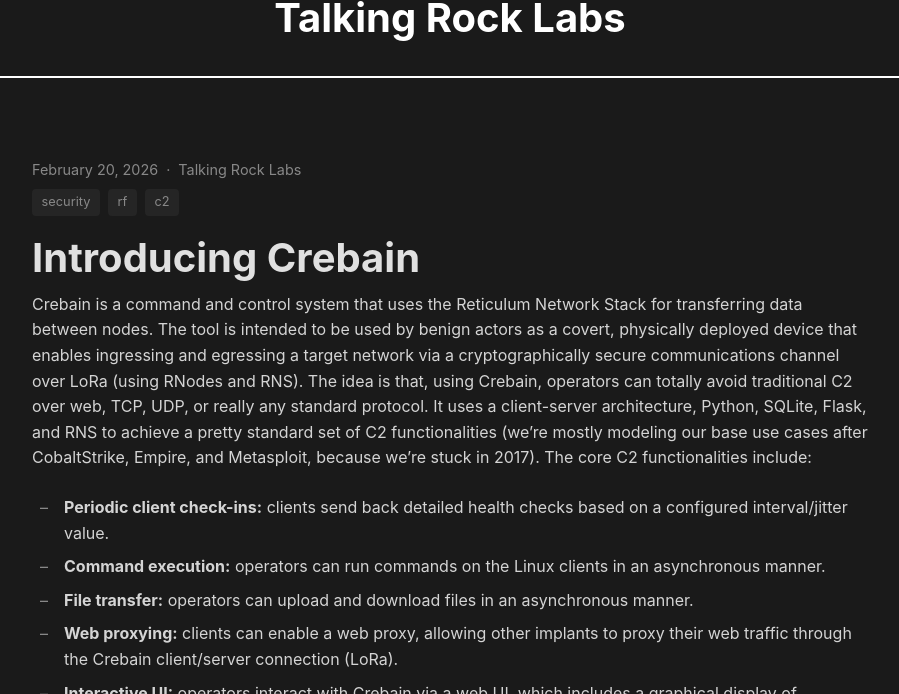
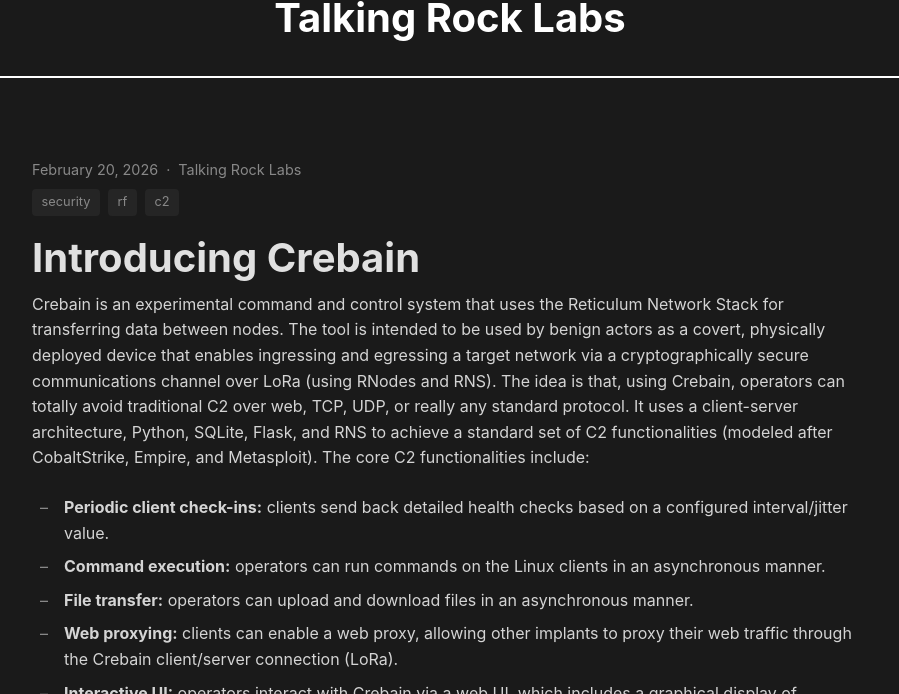
Before and after one commit to TalkingRockLabs/talking-rock-labs-blog, a Jekyll site: the page built from _posts/2025-01-13-introducing-crebain.md, in a window 1280 px wide and 900 px high, cut to the strip 206-900 px from the top of the window. Shown: the whole strip, without its empty margins (190-1089 px from the left). Built offline with Jekyll 4.4.1, drawn with Linux system fonts in a browser that asks for light colours; some of the changed text lies outside the part shown.

```diff
--- a/_posts/2025-01-13-introducing-crebain.md
+++ b/_posts/2025-01-13-introducing-crebain.md
@@ -6,7 +6,7 @@ published: true
 date: 2026-02-20
 ---
 
-Crebain is a command and control system that uses the Reticulum Network Stack for transferring data between nodes. The tool is intended to be used by benign actors as a covert, physically deployed device that enables ingressing and egressing a target network via a cryptographically secure communications channel over LoRa (using RNodes and RNS). The idea is that, using Crebain, operators can totally avoid traditional C2 over web, TCP, UDP, or really any standard protocol. It uses a client-server architecture, Python, SQLite, Flask, and RNS to achieve a pretty standard set of C2 functionalities (we're mostly modeling our base use cases after CobaltStrike, Empire, and Metasploit, because we're stuck in 2017). The core C2 functionalities include:
+Crebain is an experimental command and control system that uses the Reticulum Network Stack for transferring data between nodes. The tool is intended to be used by benign actors as a covert, physically deployed device that enables ingressing and egressing a target network via a cryptographically secure communications channel over LoRa (using RNodes and RNS). The idea is that, using Crebain, operators can totally avoid traditional C2 over web, TCP, UDP, or really any standard protocol. It uses a client-server architecture, Python, SQLite, Flask, and RNS to achieve a standard set of C2 functionalities (modeled after CobaltStrike, Empire, and Metasploit). The core C2 functionalities include:
 
 - **Periodic client check-ins:** clients send back detailed health checks based on a configured interval/jitter value.
 - **Command execution:** operators can run commands on the Linux clients in an asynchronous manner.
@@ -33,7 +33,7 @@ Crebain can also function as a platform for performing standard network penetrat
 
 ### Augmenting Existing C2 Implants
 
-If you have a C2 implant within a target network already, you can use Crebain's native web proxy server to tunnel your communications outbound over LoRa. Operators can use this to make their communications even more covert, as there's no need to traverse target egress firewalls, DLP, or other pesky security controls. As long as your C2 implant has the ability to configure a web proxy (metasploit, CobaltStrike, Empire all do), you can tunnel your traffic through Crebain. Here's how this looks at a basic level:
+If you have a C2 implant within a target network already, you can use Crebain's native web proxy server to tunnel your communications outbound over LoRa. Operators can use this to make their communications even more covert, as there's no need to traverse target egress firewalls, DLP, or other pesky security controls. As long as your C2 implant has the ability to configure a web proxy (Metasploit, CobaltStrike, Empire all do), you can tunnel your traffic through Crebain. Here's how this looks at a basic level:
 
 ![Crebain Proxy Flow Diagram](/public/images/crebain_proxy_flow.png)
 
@@ -41,7 +41,7 @@ If you have a C2 implant within a target network already, you can use Crebain's
 
 [LoRa (Long Range)](https://en.wikipedia.org/wiki/LoRa) is a radio communication technique that employs chirp spread-spectrum modulation, which is interference resistant and **energy efficient**. It's also **license-free** for use on the 902-928 MHz frequency band in the US. You'll typically find it used in IoT applications, but these characteristics make it appealing for use in red team implants and dropboxes. Reticulum (or the Reticulum Network Stack / RNS) is an open source network stack that features desirable security characteristics out of the box, like forward secrecy and **encrypted data transfers**. RNS allows developers to easily transfer data (including large files) securely using LoRa (via the related RNode firmware) in just a few lines of Python.
 
-The characteristics of both LoRa and RNS were desirable to us, as they allow for **secure, long range, low power data transmission without a license**. This fit our needs for a covert rogue device. The hardware is also **inexpensive and ubiquitous**. This makes a "bring your own infrastructure" covert channel possible for operators, and reduces the reliance on third party infrastructure, such as cellular networks or cloud service providers (which may be a problem from OPSEC and legal perspectives), for long range operations (more information on some previous range testing can be found [here]((https://github.com/m1kemu/crebain-framework/blob/main/lora_implant_bsides_2025.pdf))).
+The characteristics of both LoRa and RNS were desirable to us, as they allow for **secure, long range, low power data transmission without a license**. This fit our needs for a covert rogue device. The hardware is also **inexpensive and ubiquitous**. This makes a "bring your own infrastructure" covert channel possible for operators, and reduces the reliance on third party infrastructure, such as cellular networks or cloud service providers (which may be a problem from OPSEC and legal perspectives), for long range operations (more information on some previous range testing can be found [here](https://github.com/m1kemu/crebain-framework/blob/main/lora_implant_bsides_2025.pdf)).
 
 ![In some tests, we've gotten very long range data transmissions between two nodes with simple antennas.](/public/images/range_test_1.JPG)
 *In some tests, we've gotten very long range data transmissions with simple antennas.*
```
Also changed, not shown: other parts of _posts/2025-01-13-introducing-crebain.md (+4 -4 lines), contact.md (+0 -4 lines).
